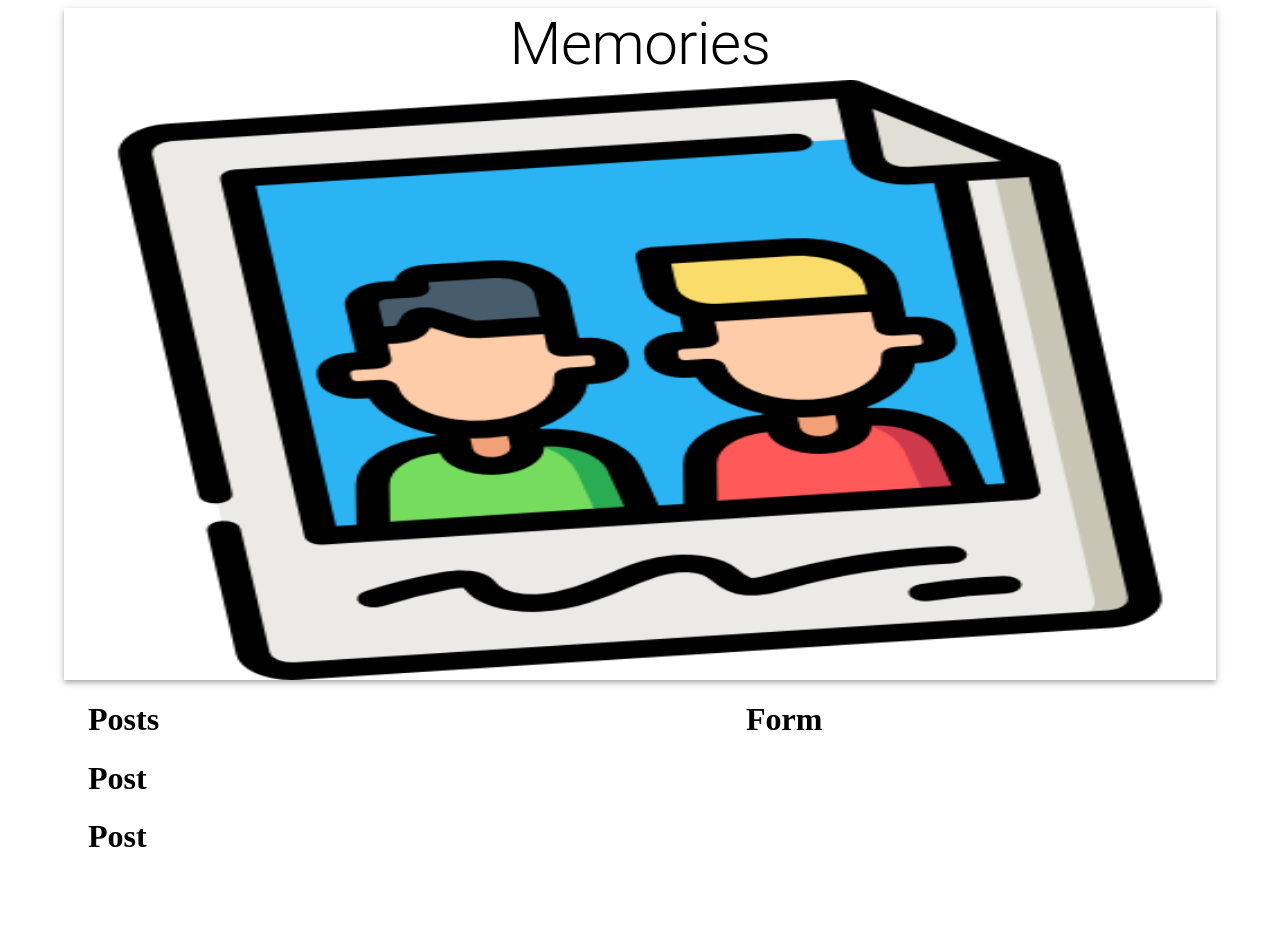
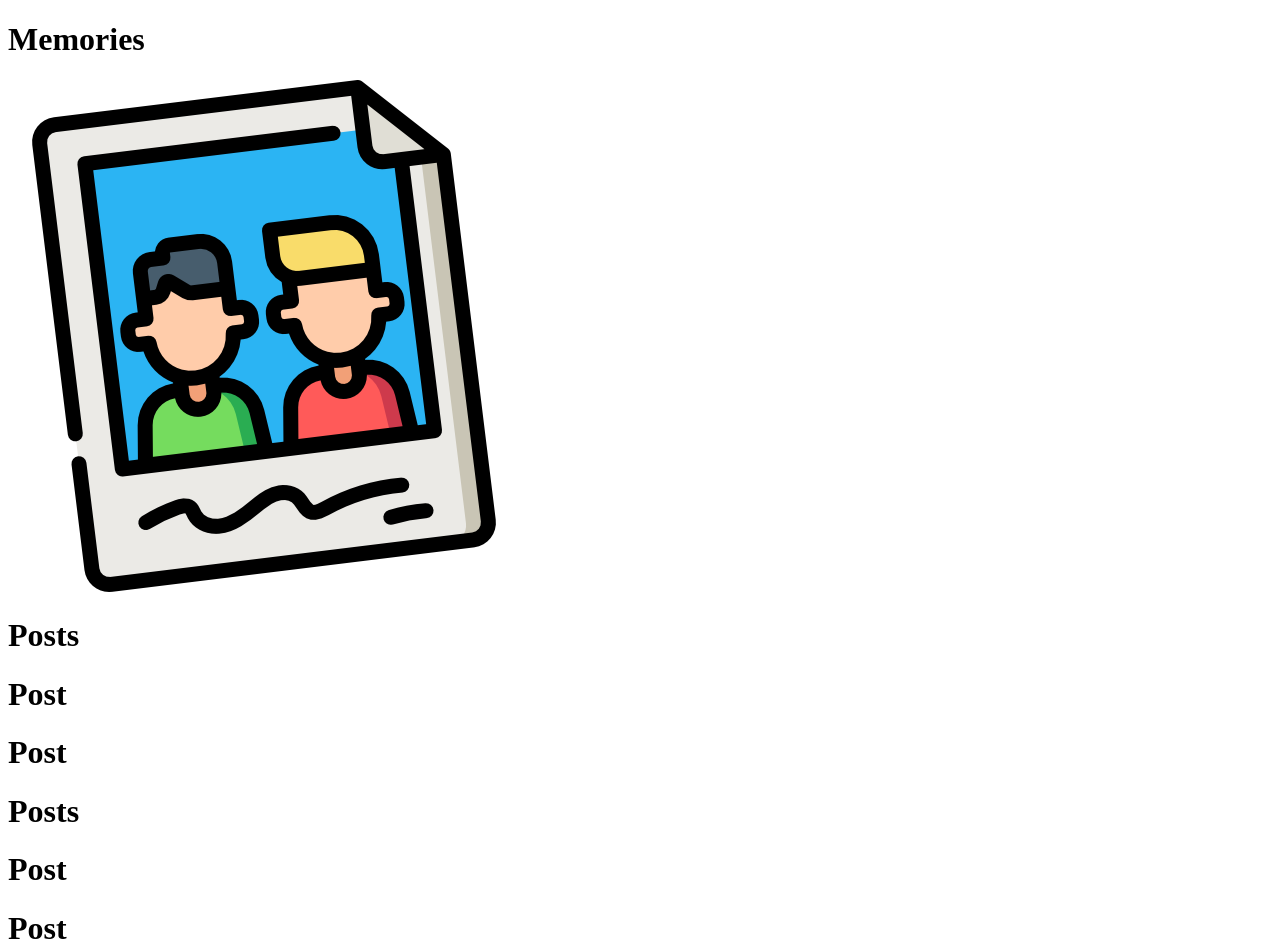
Before and after one commit to brosmar18/memories-frontend, a React (Create React App) app: page / in a window 1280 px wide. Shown: the top 952 px of the page. Before the commit the page ends 885 px from the top, so only its background shows below. Built offline with nearby package versions, Linux system fonts and the light colour scheme.

Commit message:
mui dependency removed

```diff
--- a/package.json
+++ b/package.json
@@ -3,9 +3,6 @@
   "version": "0.1.0",
   "private": true,
   "dependencies": {
-    "@emotion/react": "^11.11.1",
-    "@emotion/styled": "^11.11.0",
-    "@mui/material": "^5.14.0",
     "@testing-library/jest-dom": "^5.16.5",
     "@testing-library/react": "^13.4.0",
     "@testing-library/user-event": "^13.5.0",
--- a/src/App.js
+++ b/src/App.js
@@ -1,29 +1,21 @@
 import React from 'react';
-import {Container, AppBar, Typography, Grow, Grid} from '@mui/material';
 import memories from './images/memories.png';
 import Posts from './Components/Posts/Posts';
 import Form from './Components/Form/Form';
 
+
 const App = () => {
     return (
-        <Container maxWidth="lg">
-            <AppBar position='static' color='inherit'>
-                <Typography variant='h2' align='center'>Memories</Typography>
-                <img src={memories} alt='memories' height="600" />
-            </AppBar>
-            <Grow in>
-                <Container>
-                    <Grid container justify="space-between" alignItems="stretch" spacing={3}>
-                        <Grid item xs={12} sm={7}>
-                            <Posts />
-                        </Grid>
-                        <Grid item xs={12} sm={4}>
-                            <Form />
-                        </Grid>
-                    </Grid>
-                </Container>
-            </Grow>
-        </Container>
+        <div className='page'>
+            <h1>Memories</h1>
+            <img src={memories} alt='memories' />
+            <div>
+                <Posts />
+            </div>
+            <div>
+                <Posts />
+            </div>
+        </div>
     );
 }
 
```
Also changed, not shown: 1 other file (tests, documents, lock files or other folders).
